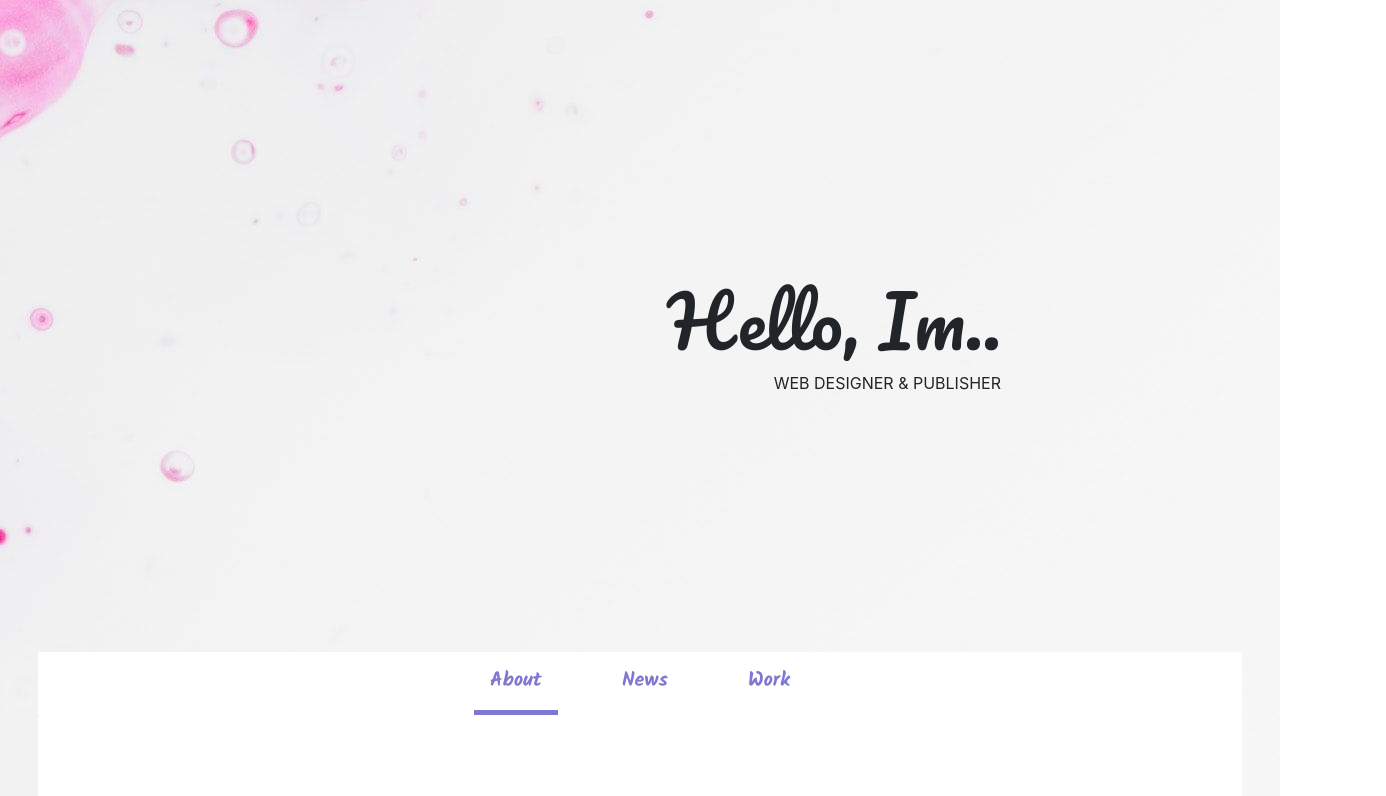
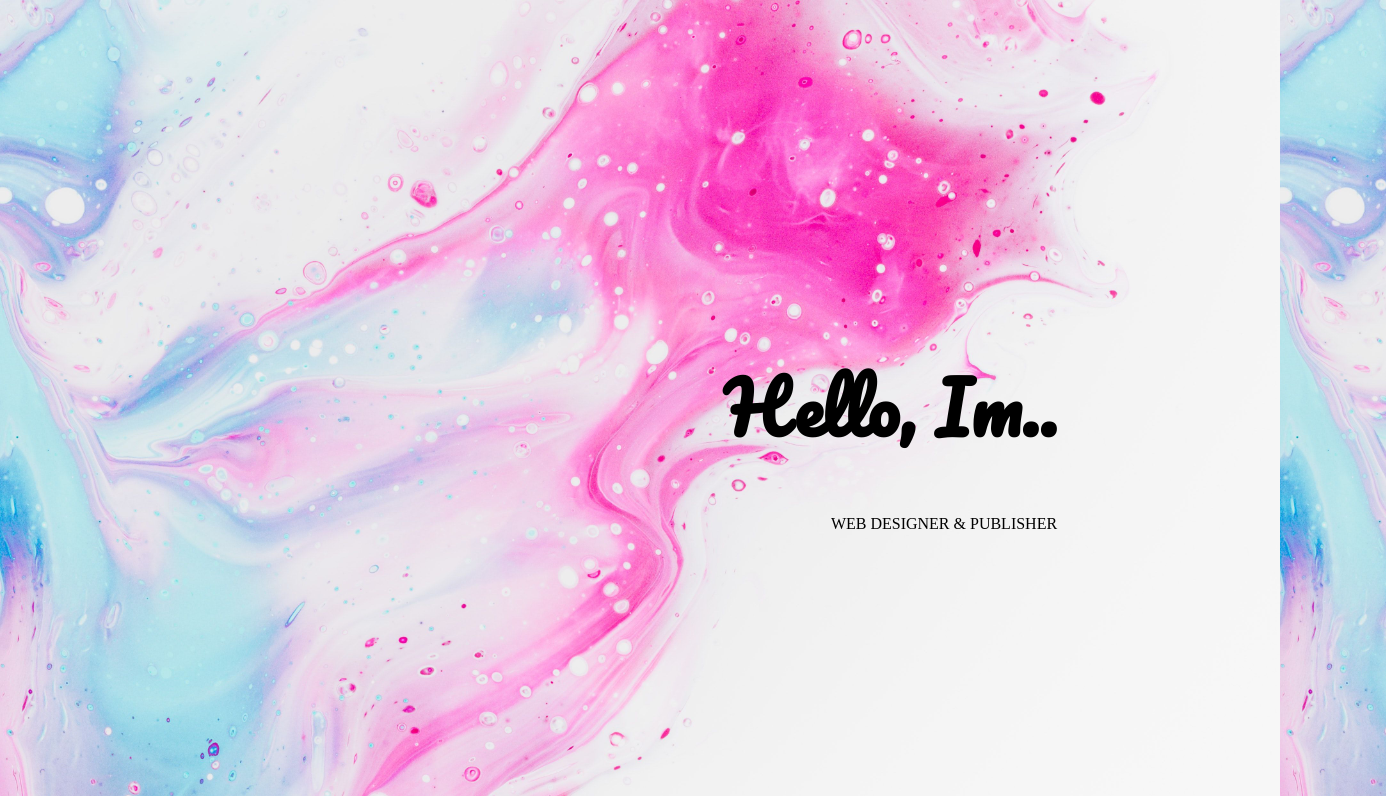
Before and after one commit to ys-carrot/portfolio, a plain HTML site: page index.html in a window 1280 px wide. Shown: the top 796 px of the page, 1386 px wide, since content can reach past the window. Drawn offline with nearby package versions, Linux system fonts and the light colour scheme.

Commit message:
Update index.html

```diff
--- a/index.html
+++ b/index.html
@@ -9,7 +9,7 @@
     <title>yesong</title>
     <link rel="stylesheet" href="css/style.css">
     <link rel="stylesheet" href="css/animate.css">
-    <link rel="stylesheet" href="https://maxcdn.bootstrapcdn.com/bootstrap/4.0.0/css/bootstrap.min.css" integrity="sha384-Gn5384xqQ1aoWXA+058RXPxPg6fy4IWvTNh0E263XmFcJlSAwiGgFAW/dAiS6JXm" crossorigin="anonymous">
+<!--    <link rel="stylesheet" href="https://maxcdn.bootstrapcdn.com/bootstrap/4.0.0/css/bootstrap.min.css" integrity="sha384-Gn5384xqQ1aoWXA+058RXPxPg6fy4IWvTNh0E263XmFcJlSAwiGgFAW/dAiS6JXm" crossorigin="anonymous">-->
     <link href="https://fonts.googleapis.com/css2?family=Kalam:wght@700&family=Pacifico&display=swap" rel="stylesheet">
     <link rel="stylesheet" href="https://cdnjs.cloudflare.com/ajax/libs/font-awesome/4.7.0/css/font-awesome.min.css">
     <script src="js/jquery-3.4.1.min.js"></script>
@@ -19,7 +19,7 @@
 <script>
 	new WOW().init();
 </script>
-<body style="background: url('/images/background.jpg') no-repeat center fixed;">
+<body>
     <div class="contents">
         <div class="header wow bounceInUp">
             <h1>Hello, Im..</h1>
```
